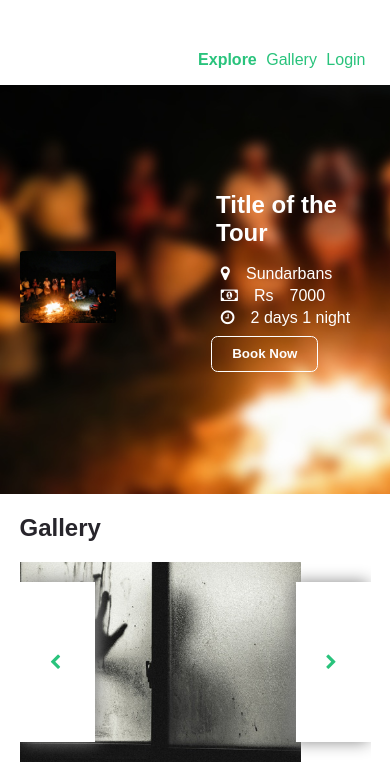
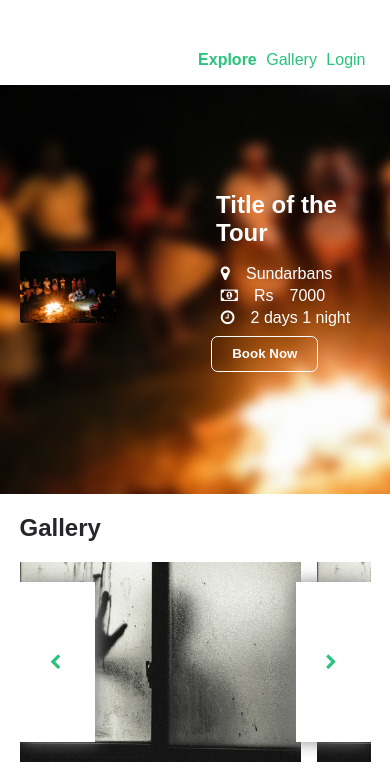
Before and after one commit to Charizm0/izifiso-explore, a plain HTML site: page package_details.html in a window 390 px wide. Shown: the part 61-839 px from the top of the page. Drawn offline with Linux system fonts and the light colour scheme.

Commit message:
fixed responsive bug

```diff
--- a/sass/details.sass
+++ b/sass/details.sass
@@ -182,6 +182,7 @@ footer
   .images
     position: absolute
     height: 100%
+    width: 3000px
     img
       float: left
       height: 100%
```
Also changed, not shown: css/details.css, 1 other file.
